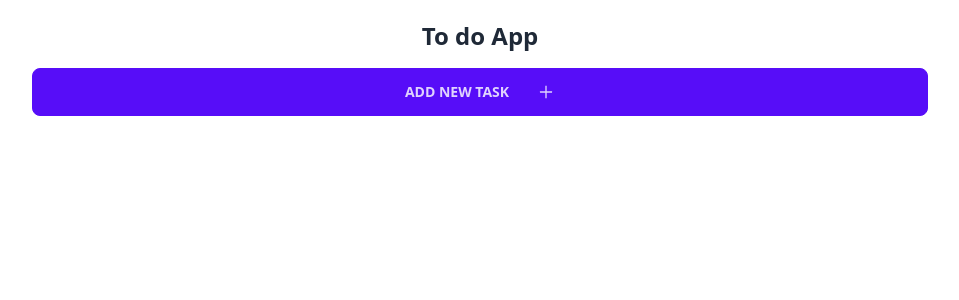
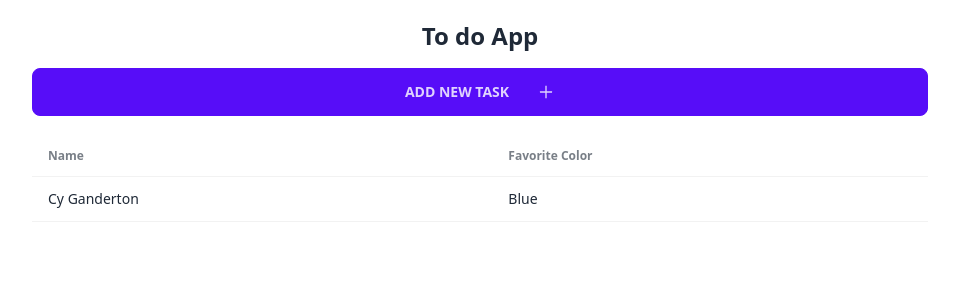
Before and after one commit to Olatoy2000/Todo-App, a Next.js app: page / in a window 1280 px wide. Shown: the top 300 px of the page, without its empty margins (160-1119 px from the left). Built offline with nearby package versions, Linux system fonts and the light colour scheme.

Commit message:
creating a demo json-server file

```diff
--- /dev/null
+++ b/app/components/TodoList.tsx
@@ -0,0 +1,26 @@
+import React from 'react'
+
+const TodoList = () => {
+  return (
+    <div className="overflow-x-auto">
+        <table className="table">
+            {/* head */}
+            <thead>
+            <tr>
+                <th className='capitalize font-bold'>Name</th>
+                <th className='capitalize font-bold'>Favorite Color</th>
+            </tr>
+            </thead>
+            <tbody>
+            {/* row 1 */}
+            <tr>
+                <td>Cy Ganderton</td>
+                <td>Blue</td>
+            </tr>
+            </tbody>
+        </table>
+</div>
+  )
+}
+
+export default TodoList
--- a/app/page.tsx
+++ b/app/page.tsx
@@ -1,5 +1,6 @@
 import Head from "next/head";
 import AddTask from "./components/AddTask";
+import TodoList from "./components/TodoList";
 
 export default function Home() {
   return (
@@ -8,6 +9,7 @@
         <h1 className="text-2xl font-bold">To do App</h1>
         <AddTask />
       </section>
+      <TodoList />
     </main>
   );
 }
--- /dev/null
+++ b/data/todos.json
@@ -0,0 +1,13 @@
+{
+    "tasks": [
+        {
+            "id": "1",
+            "text": "Supplicate after waking up in the morning"
+        },
+       {
+        "id": "2",
+        "text": "Perform the middle night prayer (tahajjud)"
+       }
+
+    ]
+}
--- a/package.json
+++ b/package.json
@@ -6,7 +6,8 @@
     "dev": "next dev",
     "build": "next build",
     "start": "next start",
-    "lint": "next lint"
+    "lint": "next lint",
+    "json-server": "json-server --watch data/todos.json --port 3001"
   },
   "dependencies": {
     "@types/node": "20.6.4",
@@ -24,6 +25,7 @@
     "typescript": "5.2.2"
   },
   "devDependencies": {
-    "daisyui": "^3.7.7"
+    "daisyui": "^3.7.7",
+    "json-server": "^0.17.3"
   }
 }
```
Also changed, not shown: db-1695834819508.json (added, +12 -0 lines), 2 other files (tests, documents, lock files or other folders).
